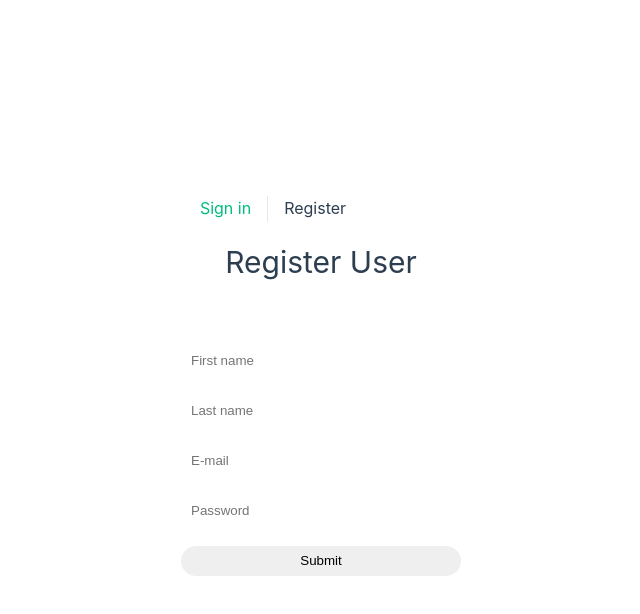
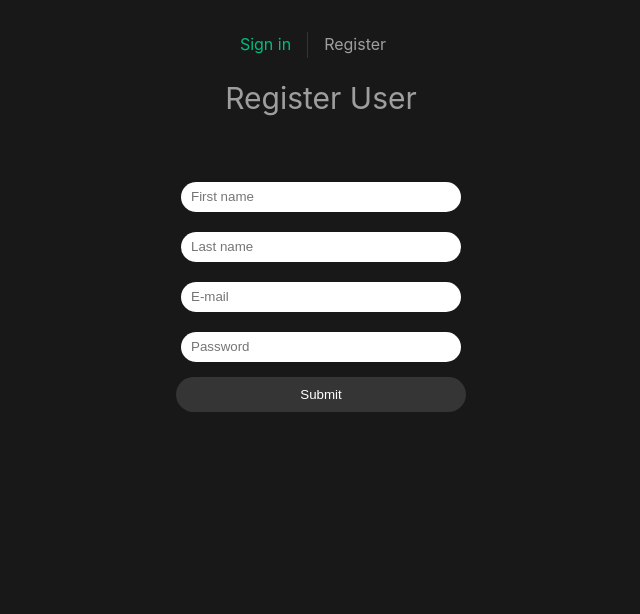
Before and after one commit to jako3501/project-management-tool, a Vue app: page /register in a window 1280 px wide. Shown: the top 614 px of the page, without its empty margins (319-959 px from the left). Built offline with nearby package versions, Linux system fonts and the light colour scheme; no server answers.

Commit message:
Final changes
abit style and ux

```diff
--- a/src/assets/base.css
+++ b/src/assets/base.css
@@ -21,22 +21,6 @@
   --vt-c-text-dark-2: rgba(235, 235, 235, 0.64);
 }
 
-/* semantic color variables for this project */
-:root {
-  --color-background: var(--vt-c-white);
-  --color-background-soft: var(--vt-c-white-soft);
-  --color-background-mute: var(--vt-c-white-mute);
-
-  --color-border: var(--vt-c-divider-light-2);
-  --color-border-hover: var(--vt-c-divider-light-1);
-
-  --color-heading: var(--vt-c-text-light-1);
-  --color-text: var(--vt-c-text-light-1);
-
-  --section-gap: 160px;
-}
-
-@media (prefers-color-scheme: dark) {
   :root {
     --color-background: var(--vt-c-black);
     --color-background-soft: var(--vt-c-black-soft);
@@ -48,7 +32,7 @@
     --color-heading: var(--vt-c-text-dark-1);
     --color-text: var(--vt-c-text-dark-2);
   }
-}
+
 
 *,
 *::before,
--- a/src/assets/main.css
+++ b/src/assets/main.css
@@ -6,7 +6,7 @@
   padding: 2rem;
   font-weight: normal;
   display: flex;
-  place-items: center;
+
   flex-direction: column;
 
 }
@@ -28,7 +28,7 @@ a,
 @media (min-width: 1024px) {
   body {
     display: flex;
-    place-items: center;
+
   }
 
   #app {
--- a/src/components/AddTodo.vue
+++ b/src/components/AddTodo.vue
@@ -12,9 +12,9 @@ const {
 
 <template>
     <div class="add-todo">
-        <input type="text" v-model="newTaskTitle" placeholder="Add a new task" />
-        <input type="text" v-model="newTaskDescription" placeholder="Add a new task description" />
-        <input type="text" v-model="newTaskEstimatedTime" placeholder="Add time estimate" />
+        <input type="text" v-model="newTaskTitle" placeholder="Task title here" />
+        <textarea type="text" v-model="newTaskDescription" placeholder="Add a new task description" class="description"/>
+        <input type="text" v-model="newTaskEstimatedTime" placeholder="fx. 1h 30m" />
 
         <select v-model="newTaskStatus" required name="status" id="status">
             <option value="" selected disabled hidden>Status</option>
@@ -46,6 +46,17 @@ const {
     outline: none;
 }
 
+.add-todo textarea {
+    margin: 10px;
+    padding: 10px 10px;
+    border-radius: 20px;
+    border: none;
+    outline: none;
+    height: 100px;
+    font-family: sans-serif;
+
+}
+
 /* Status dropdown menu */
 .add-todo select {
     margin: 10px;
@@ -62,12 +73,16 @@ const {
     color: #a3a3a3;
 }
 
-    .add-todo button {
-        height: 30px;
-        margin: 10px;
-        padding: 0 10px;
+button {
+    margin: 5px;
+    padding: 10px 20px;
     border-radius: 20px;
+    background-color: var(--color-border);
+    color: white;
     border: none;
-        outline: none;
+}
+
+button:hover {
+    scale: 1.1;
 }
 </style>
--- a/src/components/KanbanBoard.vue
+++ b/src/components/KanbanBoard.vue
@@ -27,13 +27,10 @@ watch(userRole, (newValue) => {
     <div class="kanban-container">
         <div class="todo-container" v-if="!isLoading">
             <h3>Todo</h3>
-            <p>User Role: {{ userRole.value }}</p>
             <div v-for="task in filteredTasks('todo')" :key="task.id" class="task-item">
-                <p>id: {{ task.id }}</p>
-                <p>title: {{ task.title }}</p>
-                <p>description: {{ task.description }}</p>
-                <p>estimatedTime: {{ task.estimatedTime }}</p>
-                <p>status: {{ task.status }}</p>
+                <h4>{{ task.title }}</h4>
+                <p>{{ task.description }}</p>
+                <p class="estimate">Estimated time: {{ task.estimatedTime }}</p>
                 <button @click="deleteTask(task.id)">Delete me</button>
 
 
@@ -49,11 +46,9 @@ watch(userRole, (newValue) => {
         <div class="in-progress-container" v-if="!isLoading">
             <h3>In Progress</h3>
             <div v-for="task in filteredTasks('inProgress')" :key="task.id" class="task-item">
-                <p>id: {{ task.id }}</p>
-                <p>title: {{ task.title }}</p>
-                <p>description: {{ task.description }}</p>
-                <p>estimatedTime: {{ task.estimatedTime }}</p>
-                <p>status: {{ task.status }}</p>
+                <h4>{{ task.title }}</h4>
+                <p>{{ task.description }}</p>
+                <p class="estimate">Estimated time: {{ task.estimatedTime }}</p>
                 <p v-if="task.startedAt">Started at: {{ task.startedAt.toDate().toLocaleString() }}</p>
                 <button @click="deleteTask(task.id)">Delete me</button>
 
@@ -69,11 +64,9 @@ watch(userRole, (newValue) => {
         <div class="completed-container" v-if="!isLoading">
             <h3>Completed</h3>
             <div v-for="task in filteredTasks('completed')" :key="task.id" class="task-item">
-                <p>id: {{ task.id }}</p>
-                <p>title: {{ task.title }}</p>
-                <p>description: {{ task.description }}</p>
-                <p>estimatedTime: {{ task.estimatedTime }}</p>
-                <p>status: {{ task.status }}</p>
+                <h4>{{ task.title }}</h4>
+                <p>{{ task.description }}</p>
+                <p class="estimate">Estimated time: {{ task.estimatedTime }}</p>
                 <p v-if="task.startedAt && task.completedAt">
                     Time Spent: {{ calculateTimeSpent(task.startedAt, task.completedAt) }}
                 </p>
@@ -98,6 +91,21 @@ watch(userRole, (newValue) => {
 
 
 <style scoped>
+h3 {
+    color: hsla(160, 100%, 37%, 1);
+    text-align: center;
+    font-weight: 700;
+}
+
+h4 {
+    color: rgb(219, 219, 219);
+    font-size: 1.3rem;
+}
+
+.estimate {
+    margin-top: 20px;
+}
+
 .kanban-container {
     display: grid;
     grid-template-columns: 1fr 1fr 1fr;
@@ -132,4 +140,17 @@ watch(userRole, (newValue) => {
     border-radius: 4px;
 }
 
+button {
+    padding: 5px 15px;
+    border: none;
+    margin: 0 5px 0 0;
+    border-radius: 5px;
+    background-color: #50505096;
+    color: rgb(214, 214, 214);
+    cursor: pointer;
+}
+
+button:hover {
+    background-color: #505050;
+}
 </style>
--- a/src/components/RegisterUser.vue
+++ b/src/components/RegisterUser.vue
@@ -68,12 +68,16 @@ main {
     color: #a3a3a3;
 }
 
-#register-form button {
-    height: 30px;
-    margin: 10px;
-    padding: 0 10px;
-    border-radius: 20px;
-    border: none;
-    outline: none;
+form button {
+  margin: 5px;
+  padding: 10px 20px;
+  border-radius: 20px;
+  background-color: var(--color-border);
+  color: white;
+  border: none;
+}
+
+form button:hover {
+  scale: 1.1;
 }
 </style>
--- a/src/views/AdminView.vue
+++ b/src/views/AdminView.vue
@@ -61,7 +61,7 @@ onMounted(fetchUsers)
 <template>
     <section>
         <h1>Hello Admin!</h1>
-        <p>Here you can grant your employees access to edit and delete tasks.</p>
+        <p>Here you can manage the accounts, change user roles and delete users.</p>
 
         <div class="user-container">
             <table>
--- a/src/views/HomeView.vue
+++ b/src/views/HomeView.vue
@@ -28,4 +28,18 @@ main {
   flex-direction: column;
   align-items: center;
 }
+
+button {
+    padding: 5px 15px;
+    border: none;
+    margin: 0 5px;
+    border-radius: 5px;
+    background-color: #50505096;
+    color: rgb(214, 214, 214);
+    cursor: pointer;
+}
+
+button:hover {
+    background-color: #505050;
+}
 </style>
--- a/src/views/LoginView.vue
+++ b/src/views/LoginView.vue
@@ -49,4 +49,8 @@ form button {
   color: white;
   border: none;
 }
+
+form button:hover {
+  scale: 1.1;
+}
 </style>
--- a/src/views/LogoutView.vue
+++ b/src/views/LogoutView.vue
@@ -23,4 +23,23 @@ main {
 h1 {
     margin: 20px;
 }
+
+div {
+    display: flex;
+    flex-direction: column;
+    align-items: center;
+}
+
+button {
+  margin: 10px;
+  padding: 10px 20px;
+  border-radius: 20px;
+  background-color: var(--color-border);
+  color: white;
+  border: none;
+}
+
+button:hover {
+  scale: 1.1;
+}
 </style>
```
Lines whose indentation alone changed are shown as unchanged.
